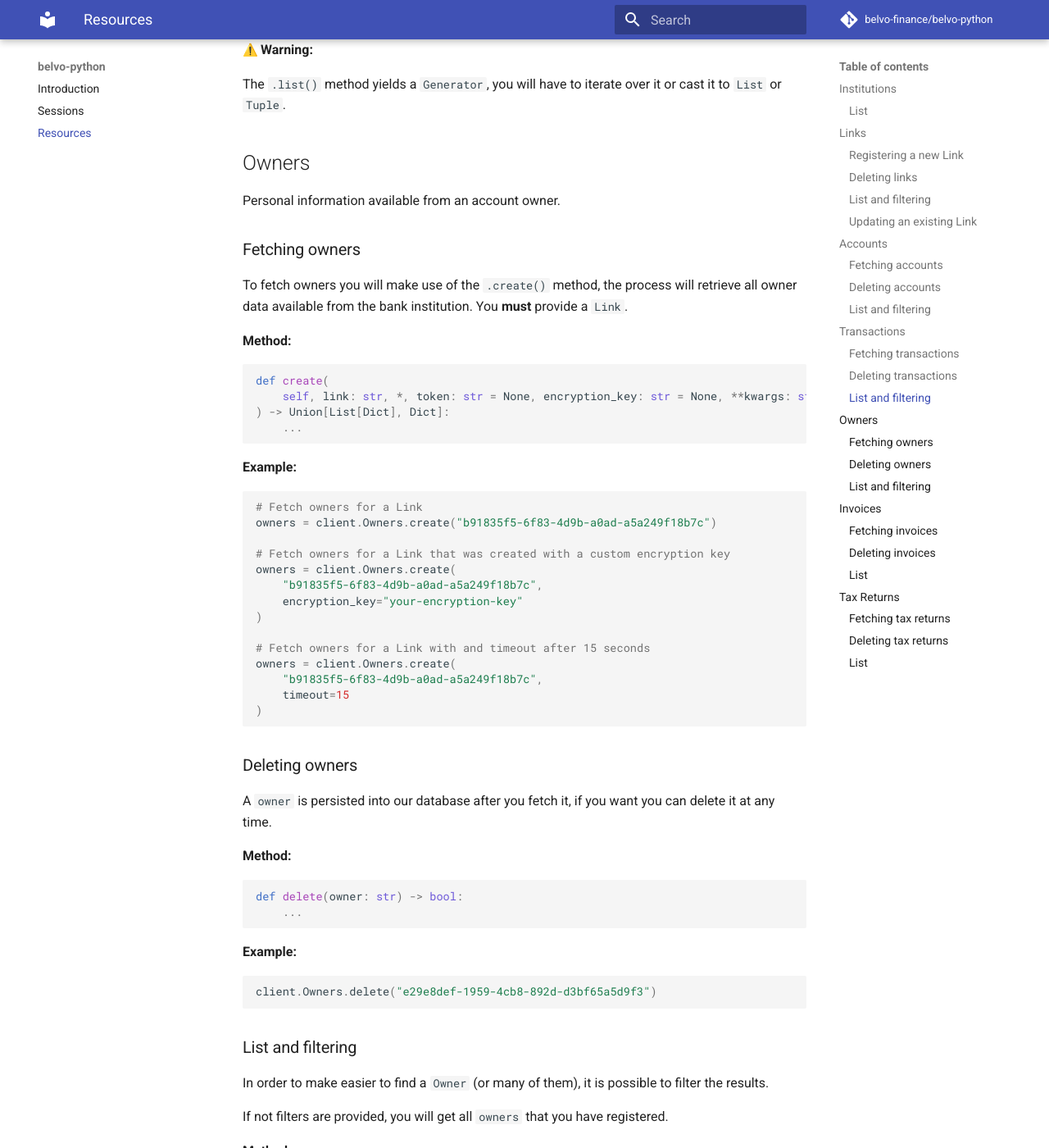
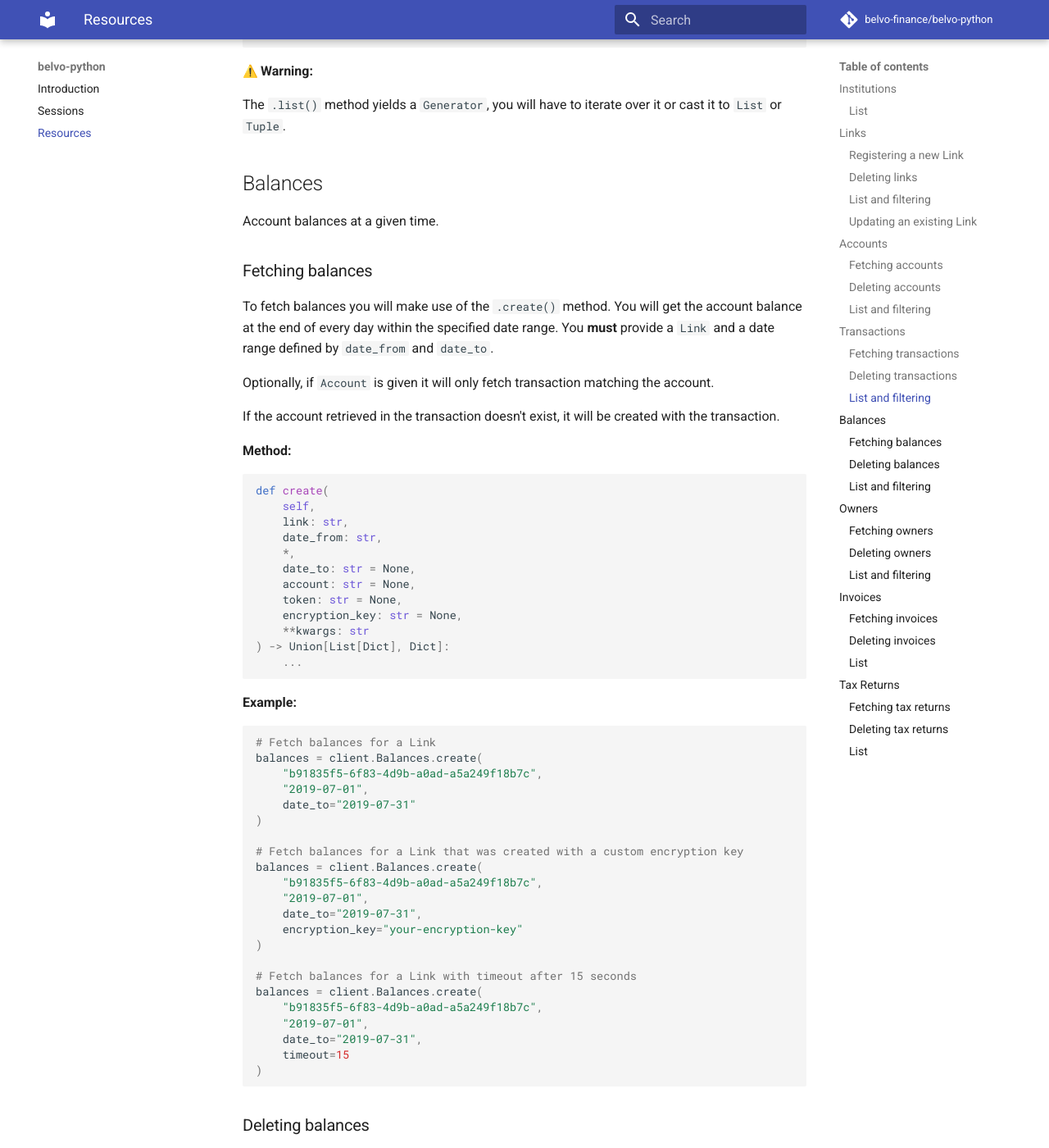
Before and after one commit to tian2992/belvo-python, an MkDocs documentation site: the page built from docs/resources.md, in a window 1280 px wide and 1400 px high, scrolled down 7160 px. Shown: the whole window at 82% size. Built offline with MkDocs 1.6.1 and Material for MkDocs 9.7.7, drawn with Linux system fonts in a browser that asks for light colours; emoji names are drawn with the system emoji font; comment, search, counter and statistics services are not loaded; some of the changed text lies outside the part shown.

Commit message:
Add balance resource (#31)
* Add balance resource

* Bump version: 0.8.0 → 0.9.0

* Update ressources.md

````diff
--- a/belvo/__init__.py
+++ b/belvo/__init__.py
@@ -1 +1 @@
-__version__ = "0.8.0"
+__version__ = "0.9.0"
--- a/docs/resources.md
+++ b/docs/resources.md
@@ -311,10 +311,10 @@ client.Transactions.delete("b92935e6-fb9a-4c2f-9d7c-3e42165421d6")
 ```
 
 ### List and filtering
-In order to make easier to find a `Account` (or many of them), it is possible to
+In order to make easier to find a `Transaction` (or many of them), it is possible to
 filter the results.
 
-If not filters are provided, you will get all `accounts` that you have registered.
+If no filters are provided, you will get all `transactions` that you have registered.
 
 **Method:**
 ```python
@@ -332,6 +332,110 @@ transactions = client.transactions.list(institution="banorte")
 
 # Retrieve transactions for a specific account
 transactions = client.transactions.list(
+    account="161a5e4d-67f5-4760-ae4f-c1fe85cb20ca"
+)
+```
+
+**:warning: Warning:**
+
+The `.list()` method yields a `Generator`, you will have to iterate  over it or
+cast it to `List` or `Tuple`.
+
+## Balances
+Account balances at a given time.
+
+### Fetching balances
+To fetch balances you will make use of the `.create()` method. You will get the
+account balance at the end of every day within the specified date range. You **must**
+provide a `Link` and a date range defined by `date_from` and `date_to`.
+
+Optionally, if `Account` is given it will only fetch transaction matching
+the account.
+
+If the account retrieved in the transaction doesn't exist, it will be created
+with the transaction.
+
+**Method:**
+
+```python
+def create(
+    self,
+    link: str,
+    date_from: str,
+    *,
+    date_to: str = None,
+    account: str = None,
+    token: str = None,
+    encryption_key: str = None,
+    **kwargs: str
+) -> Union[List[Dict], Dict]:
+    ...
+```
+
+**Example:**
+```python
+# Fetch balances for a Link
+balances = client.Balances.create(
+    "b91835f5-6f83-4d9b-a0ad-a5a249f18b7c",
+    "2019-07-01",
+    date_to="2019-07-31"
+)
+
+# Fetch balances for a Link that was created with a custom encryption key
+balances = client.Balances.create(
+    "b91835f5-6f83-4d9b-a0ad-a5a249f18b7c",
+    "2019-07-01",
+    date_to="2019-07-31",
+    encryption_key="your-encryption-key"
+)
+
+# Fetch balances for a Link with timeout after 15 seconds
+balances = client.Balances.create(
+    "b91835f5-6f83-4d9b-a0ad-a5a249f18b7c",
+    "2019-07-01",
+    date_to="2019-07-31",
+    timeout=15
+)
+```
+
+### Deleting balances
+A `Balance` is persisted into our database after you fetch it, if you want you
+can delete it at any time.
+
+**Method:**
+```python
+def delete(balance: str) -> bool:
+    ...
+```
+
+**Example:**
+```python
+client.Balances.delete("b92935e6-fb9a-4c2f-9d7c-3e42165421d6")
+
+```
+
+### List and filtering
+In order to make easier to find a `Balance` (or many of them), it is possible to
+filter the results.
+
+If no filters are provided, you will get all `balances` that you have registered.
+
+**Method:**
+```python
+def list(**filters) -> Generator:
+    ...
+```
+
+**Example:**
+```python
+# Retrieve all balances (no filter given)
+balances = client.balances.list()
+
+# Retrieve balances for a specific bank
+balances = client.balances.list(institution="banorte")
+
+# Retrieve balances for a specific account
+balances = client.balances.list(
     account="161a5e4d-67f5-4760-ae4f-c1fe85cb20ca"
 )
 ```
--- a/setup.cfg
+++ b/setup.cfg
@@ -1,5 +1,5 @@
 [bumpversion]
-current_version = 0.8.0
+current_version = 0.9.0
 commit = True
 
 [bumpversion:file:belvo/__init__.py]
````
Also changed, not shown: 4 other files.
